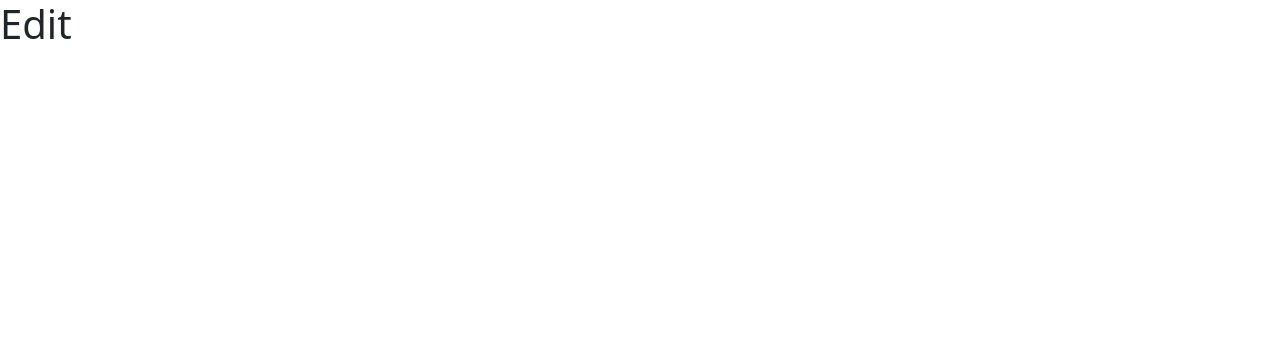
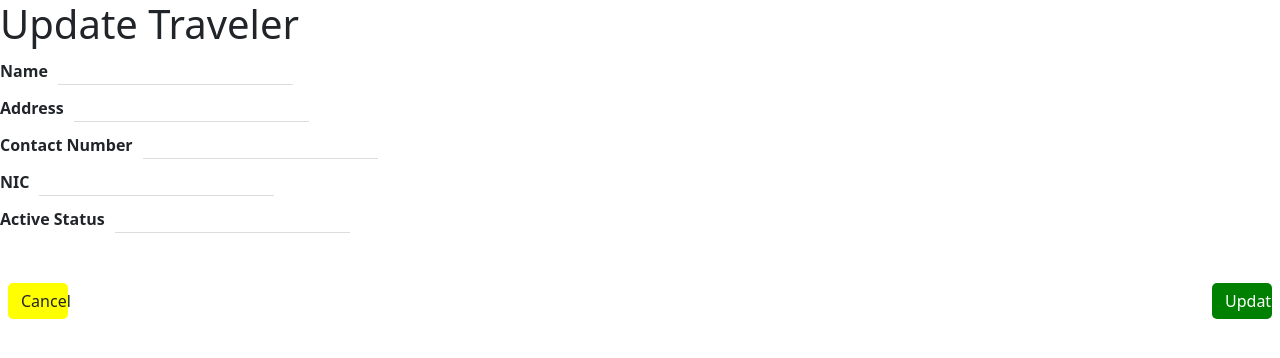
Before and after one commit to rashmidaswaththa/Travel-Booking-Sytem, a React (Create React App) app in the folder TravelBookingSystem/ClientApp/: page /editTraveler in a window 1280 px wide. Shown: the top 358 px of the page. Built offline with nearby package versions, Linux system fonts and the light colour scheme.

Commit message:
Implement Add new traveler and Edit traveler pages

```diff
--- a/TravelBookingSystem/ClientApp/src/components/AddTraveler.js
+++ b/TravelBookingSystem/ClientApp/src/components/AddTraveler.js
@@ -1,8 +1,78 @@
+const entry = {
+    id: "",
+    name: "",
+    address: "",
+    contactNo: "",
+    nic: "",
+    activeStatus: "",
+};
+
 export default function AddTraveler(props) {
+
+    const addNewTraveler = () =>
+    {
+        console.log( "The New Traveler Is: ", entry );
+
+        fetch( "api/traveler", {
+            method: "POST",
+            body: JSON.stringify( entry ),
+            headers: {
+                "content-type": "application/json"
+            }
+
+        } ).then( r =>
+        {
+            console.log( "Response from Backend for adding new traveler: ", r );
+            window.location = "/";
+        } ).catch( e => console.log( "Error adding new traveler: ", e ) );
+    };
+
+    const newData = ( e ) =>
+    {
+        const name_ = e.target.name;
+        let v_ = e.target.value;
+
+        entry[name_] = v_;
+
+        console.log( "The New Traveler Is: ", entry );
+    };
 
     return (
         <main>
-            <h1>Add</h1>
+            <h1>Add New Traveler</h1>
+
+            <section>
+                <div className="mt-10">
+                    <label htmlFor="tn">Name</label>
+                    <input type="text" name="name" id="tn" onChange={newData} />
+                </div>
+
+                <div className="mt-10">
+                    <label htmlFor="ta">Address</label>
+                    <input type="text" name="address" id="ta" onChange={newData} />
+                </div>
+
+                <div className="mt-10">
+                    <label htmlFor="cn">Contact Number</label>
+                    <input type="text" name="contactNo" id="cn" onChange={newData} />
+                </div>
+
+                <div className="mt-10">
+                    <label htmlFor="tnic">NIC</label>
+                    <input type="text" name="nic" id="tnic" onChange={newData} />
+                </div>
+
+                <div className="mt-10">
+                    <label htmlFor="tas">Active Status</label>
+                    <input type="text" name="activeStatus" id="tas" onChange={newData} />
+                </div>
+
+                <div className="mt-30 row p20 justify-btw">
+                    <div className="btn cancel" onClick={() => window.location = "/travelerList"}>Cancel</div>
+                    <div className="btn add" onClick={addNewTraveler}>Add</div>
+                </div>
+
+            </section>
         </main>
 
     );
--- a/TravelBookingSystem/ClientApp/src/components/EditTraveler.js
+++ b/TravelBookingSystem/ClientApp/src/components/EditTraveler.js
@@ -1,8 +1,106 @@
+import { useEffect, useState } from "react";
+
+const entry = {
+    id: "",
+    name: "",
+    address: "",
+    contactNo: "",
+    nic: "",
+    activeStatus: "",
+};
+
 export default function EditTraveler(props) {
+
+
+    const [data, setData] = useState( {} );
+    const [tid, setTid] = useState( "" );
+
+    const updateTraveler = () =>
+    {
+        console.log( "The New Traveler Is: ", entry );
+
+        fetch( "api/traveler/" + tid, {
+            method: "PUT",
+            body: JSON.stringify( entry ),
+            headers: {
+                "content-type": "application/json"
+            }
+
+        }).then( r =>
+        {
+            console.log( "Response from Backend for updating new traveler: ", r );
+            window.location = "/travelerList";
+        } ).catch( e => console.log( "Error updating new traveler: ", e ) );
+    };
+
+    const newData = ( e ) =>
+    {
+        const name_ = e.target.name;
+        let v_ = e.target.value;
+
+        entry[name_] = v_;
+
+        console.log( "The New Traveler Is: ", entry );
+    };
+
+    useEffect( () =>
+    {
+        let id_ = window.location.search;
+        if ( id_ )
+        {
+            id_ = id_.split( "=" )[1];
+        }
+
+        if ( id_ )
+        {
+            setTid( id_ );
+
+            fetch( "api/traveler/" + id_ ).then( r => r.json() ).then( d =>
+            {
+                console.log( "Traveler for update: ", d );
+                setData( d );
+                Object.assign( entry, d );
+            } ).catch( e => console.log( "Error getting traveler for update: ", e ) );
+        }
+
+    }, [] );
 
     return (
         <main>
-            <h1>Edit</h1>
+            <h1>Update Traveler</h1>
+
+            <section>
+                <div className="mt-10">
+                    <label htmlFor="tn">Name</label>
+                    <input type="text" name="name" id="tn" defaultValue={data.name} onChange={newData} />
+                </div>
+
+                <div className="mt-10">
+                    <label htmlFor="ta">Address</label>
+                    <input type="text" name="address" id="ta" defaultValue={data.address} onChange={newData} />
+                </div>
+
+                <div className="mt-10">
+                    <label htmlFor="cn">Contact Number</label>
+                    <input type="text" name="contactNo" id="cn" defaultValue={data.contactNo} onChange={newData} />
+                </div>
+
+                <div className="mt-10">
+                    <label htmlFor="tnic">NIC</label>
+                    <input type="text" name="nic" id="tnic" defaultValue={data.nic} onChange={newData} />
+                </div>
+
+                <div className="mt-10">
+                    <label htmlFor="tas">Active Status</label>
+                    <input type="text" name="activeStatus" id="tas" defaultValue={data.activeStatus} onChange={newData} />
+                </div>
+
+                <div className="mt-30 row p20 justify-btw">
+                    <div className="btn cancel" onClick={() => window.location = "/travelerList"}>Cancel</div>
+                    <div className="btn add" onClick={updateTraveler}>Update</div>
+                </div>
+
+            </section>
         </main>
 
     );
--- a/TravelBookingSystem/ClientApp/src/viewTravelers.css
+++ b/TravelBookingSystem/ClientApp/src/viewTravelers.css
@@ -1,3 +1,4 @@
+/* CSS for Traveler List */
 table,
 tr,
 th,
@@ -38,3 +39,66 @@ th {
     color: white;
     text-decoration: none;
 }
+
+/* CSS for Add New Traveler */
+
+.m-20 {
+    margin: 20px;
+}
+
+label {
+    font-weight: bold;
+}
+
+input,
+select {
+    margin-left: 10px;
+}
+
+input {
+    border: none;
+    border-bottom: 1px solid gainsboro;
+}
+
+.mt-10 {
+    margin-top: 10px;
+}
+
+.mt-30 {
+    margin-top: 30px;
+}
+
+.p20 {
+    padding: 20px;
+}
+
+.row {
+    display: flex;
+}
+
+.justify-around {
+    justify-content: space-around;
+}
+
+.justify-btw {
+    justify-content: space-between;
+}
+
+.btn {
+    width: 60px;
+    padding-top: 5px;
+    padding-bottom: 5px;
+    border-radius: 5px;
+    background-color: gainsboro;
+    text-align: center;
+    cursor: pointer;
+}
+
+.btn.add {
+    background-color: green;
+    color: white;
+}
+
+.btn.cancel {
+    background-color: yellow;
+}
```
